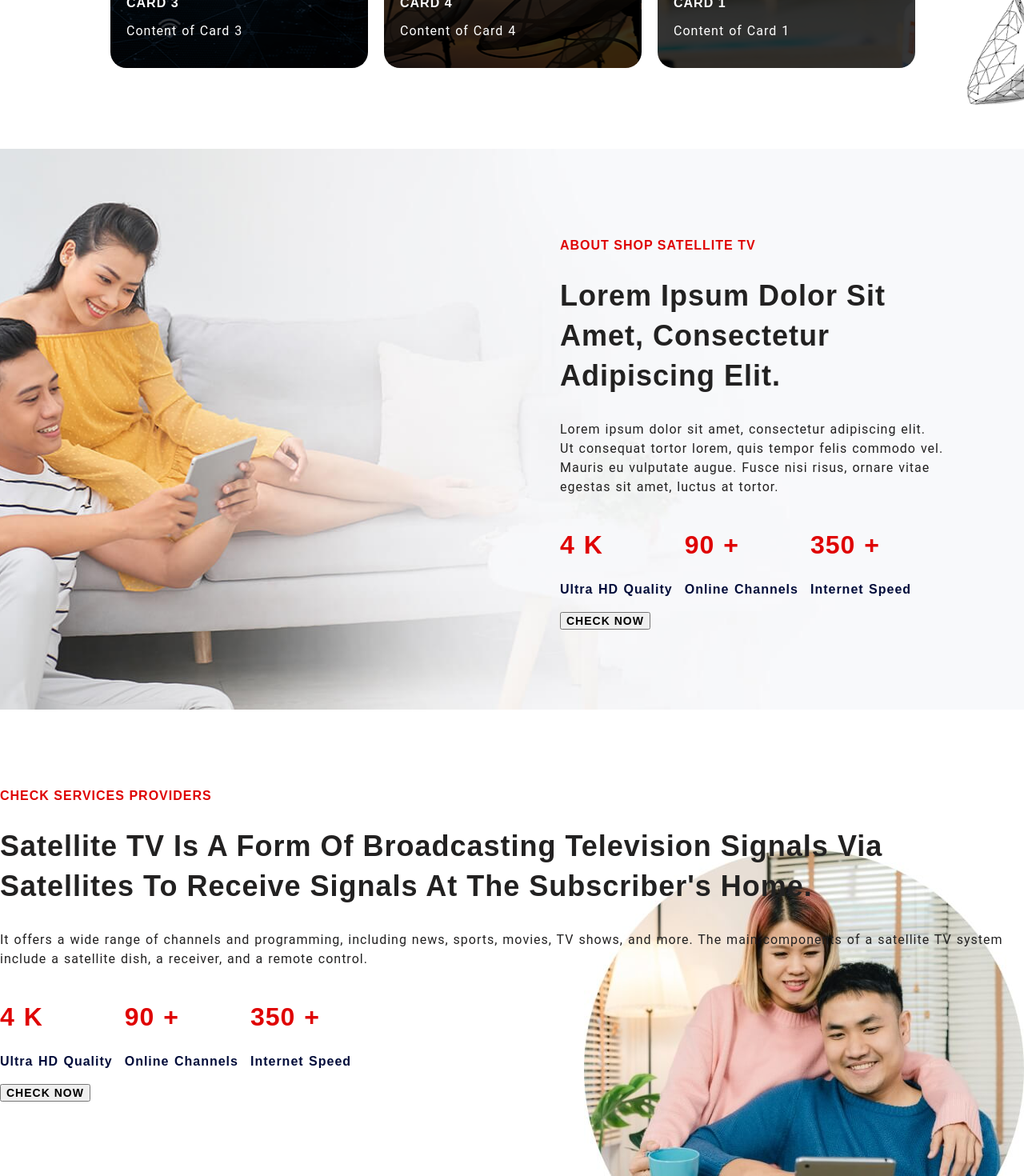
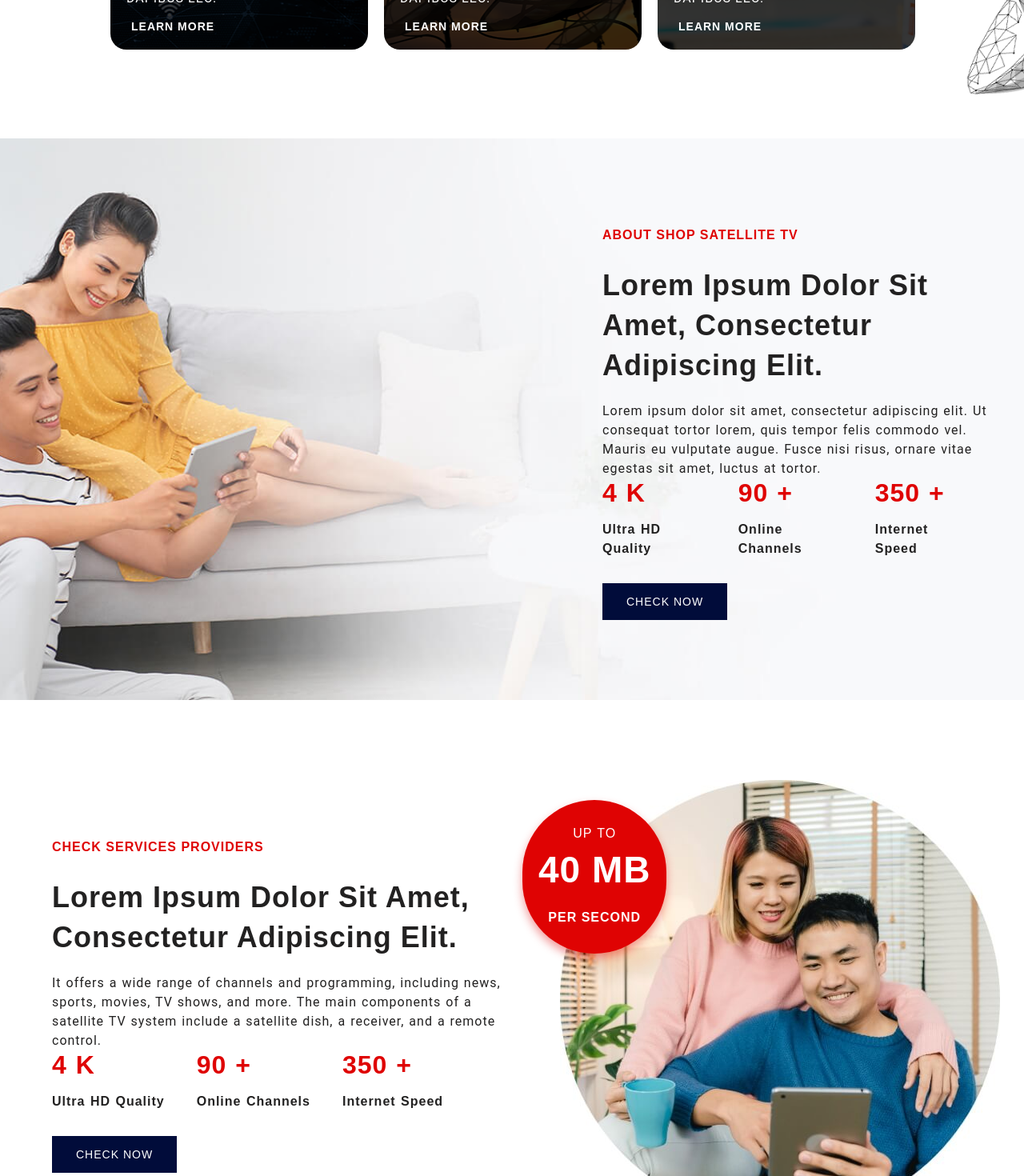
Before and after one commit to Sherdil07/CableTv, a React (Create React App) app: page / in a window 1280 px wide. Shown: the part 1330-2800 px from the top of the page at 80% size. Built offline with nearby package versions, Linux system fonts and the light colour scheme.

Commit message:
Design Upto Hero Section

```diff
--- a/src/pages/AboutSatteliteTv.jsx
+++ b/src/pages/AboutSatteliteTv.jsx
@@ -15,6 +15,10 @@ const AboutSatteliteTv = () => {
         }}
       >
         <div className="AboutContent">
+          <div className="LeftSide">
+
+          </div>
+          <div className="RightSide">
           <h2 className="title">ABOUT SHOP SATELLITE TV</h2>
           <h2 className="heading">
             Lorem ipsum dolor sit amet, consectetur adipiscing elit.
@@ -42,6 +46,8 @@ const AboutSatteliteTv = () => {
           <div className="btn">
             <button className="CheckNow">Check Now</button>
           </div>
+          </div>
+
         </div>
       </div>
     </div>
--- a/src/pages/ServiceProviders.jsx
+++ b/src/pages/ServiceProviders.jsx
@@ -1,25 +1,15 @@
 import React from "react";
-import ServiceProviderBG from "../assests/why-choose-sect.jpg";
+import ServiceImage from "../assests/why-choose-sect.jpg";
 import "../styles/ServiceProvider.css";
 
 const ServiceProvider = () => {
   return (
     <div className="ServiceProviderSection">
-      <div
-        className="ServiceProviderBG"
-        style={{
-          background: `url(${ServiceProviderBG}) `,
-          backgroundRepeat: "no-repeat",
-          backgroundPosition: "right",
-          marginTop: "100px",
-          //   backgroundSize: "cover",
-        }}
-      >
-        <div className="AboutContent">
+      <div className="AboutContent">
+        <div className="leftSide">
           <h2 className="title">CHECK SERVICES PROVIDERS</h2>
           <h2 className="heading">
-            Satellite TV is a form of broadcasting television signals via
-            satellites to receive signals at the subscriber's home.
+            Lorem ipsum dolor sit amet, consectetur adipiscing elit.
           </h2>
           <p>
             It offers a wide range of channels and programming, including news,
@@ -45,6 +35,14 @@ const ServiceProvider = () => {
             <button className="CheckNow">Check Now</button>
           </div>
         </div>
+        <div className="rightSide">
+          <div className="Counter">
+            <p>UP TO </p>
+            <h1>40 MB</h1>
+            <h2>PER Second</h2>
+          </div>
+          <img src={ServiceImage} alt="" />
+        </div>
       </div>
     </div>
   );
--- a/src/pages/ServiceSlider.jsx
+++ b/src/pages/ServiceSlider.jsx
@@ -9,7 +9,7 @@ import "slick-carousel/slick/slick.css";
 import "slick-carousel/slick/slick-theme.css";
 import Slider from "react-slick";
 
-const Slide = ({ image, title, description }) => {
+const Slide = ({ image, title, description, LearnMore }) => {
   return (
     <div className="slide">
       <div
@@ -19,6 +19,7 @@ const Slide = ({ image, title, description }) => {
       <div className="slide-content">
         <h3>{title}</h3>
         <p>{description}</p>
+        <button>{LearnMore}</button>
       </div>
     </div>
   );
@@ -73,23 +74,27 @@ const ServiceSlider = () => {
             <Slider {...sliderSettings} ref={sliderRef}>
               <Slide
                 image={CableTv}
-                title="Card 1"
-                description="Content of Card 1"
+                title="Cable Tv"
+                description="Lorem ipsum dolor sit amet, consectetur adipiscing elit. Ut elit tellus, luctus nec ullamcorper mattis, pulvinar dapibus leo."
+                LearnMore="Learn More"
               />
               <Slide
                 image={Cable}
-                title="Card 2"
-                description="Content of Card 2"
+                title="Cable Internet"
+                description="Lorem ipsum dolor sit amet, consectetur adipiscing elit. Ut elit tellus, luctus nec ullamcorper mattis, pulvinar dapibus leo."
+                LearnMore="Learn More"
               />
               <Slide
                 image={Satellite}
-                title="Card 3"
-                description="Content of Card 3"
+                title="Satellite Tv"
+                description="Lorem ipsum dolor sit amet, consectetur adipiscing elit. Ut elit tellus, luctus nec ullamcorper mattis, pulvinar dapibus leo."
+                LearnMore="Learn More"
               />
               <Slide
                 image={SatelliteTv}
-                title="Card 4"
-                description="Content of Card 4"
+                title="Satellite Internet"
+                description="Lorem ipsum dolor sit amet, consectetur adipiscing elit. Ut elit tellus, luctus nec ullamcorper mattis, pulvinar dapibus leo."
+                LearnMore="Learn More"
               />
             </Slider>
           </div>
--- a/src/styles/AboutSatellite.css
+++ b/src/styles/AboutSatellite.css
@@ -1,8 +1,30 @@
-.SatelliteBG {
-  padding-top: 100px;
-  padding-bottom: 100px;
-  padding-right: 100px;
-  padding-left: 700px;
+.SatelliteSection {
+  display: flex;
+  justify-content: center;
+}
+.LeftSide {
+  margin-left: 668px;
+  margin-right: 20px;
+}
+.figures {
+  display: flex;
+}
+.figures-1 {
+  margin-right: 40px;
+}
+.figures p:first-child {
+  color: #df0303;
+  font-family: "Montserrat", Sans-serif;
+  font-size: 32px;
+  font-weight: 700;
+  letter-spacing: 1px;
+}
+.figures p:last-child {
+  color: #222121;
+  font-family: "Montserrat", Sans-serif;
+  font-size: 16px;
+  font-weight: 600;
+  letter-spacing: 1px;
 }
 .AboutContent .title {
   color: #df0303;
@@ -36,23 +58,24 @@
   text-transform: initial;
   text-align: left;
 }
-.figures {
-  display: flex;
+
+.CheckNow {
+  margin-top: 15px;
+  font-family: "Montserrat", Sans-serif;
+  font-size: 14px;
+  font-weight: 500;
+  text-transform: uppercase;
+  letter-spacing: 1px;
+  fill: #fff;
+  color: #fff;
+  background-color: #010c3a;
+  border-radius: 0px 0px 0px 0px;
+  padding: 15px 30px 15px 30px;
+  border: 0px;
+  transition: transform 0.3s cubic-bezier(0.4, 0, 0.2, 1), background-color 0.3s;
 }
-.figures-1 {
-  margin-right: 15px;
+.CheckNow:hover {
+  transform: translateY(-5px);
+  background-color: #df0303;
+  box-shadow: 0 6px 12px rgba(223, 3, 3, 0.4);
 }
-.figures p:first-child {
-  color: #df0303;
-  font-family: "Montserrat", Sans-serif;
-  font-size: 32px;
-  font-weight: 700;
-  letter-spacing: 1px;
-}
-.figures p:last-child {
-  color: #010c3a;
-  font-family: "Montserrat", Sans-serif;
-  font-size: 16px;
-  font-weight: 600;
-  letter-spacing: 1px;
-}
--- a/src/styles/HeroSection.css
+++ b/src/styles/HeroSection.css
@@ -12,8 +12,9 @@
   cursor: pointer;
   width: 20%;
 }
-.searchBar {
+.HeroContent .searchBar {
   margin-top: 20px;
+  text-align: center;
 }
 input.searchBar {
   background-color: #ffffffbf;
@@ -22,14 +23,14 @@ input.searchBar {
   margin-right: 10px;
   width: 35%;
 }
-p {
+/* p {
   width: 90%;
   color: #222121;
   word-spacing: 1px;
   letter-spacing: 0.2px;
   font-weight: 100;
   text-transform: initial;
-}
+} */
 .title {
   color: #df0303;
   font-family: "Montserrat", Sans-serif;
@@ -45,12 +46,16 @@ p {
   font-weight: 700;
   line-height: 75px;
   letter-spacing: 1px;
+  margin-top: -10px;
 }
 p {
   width: 100%;
-  color: black;
-  word-spacing: 1px;
-  letter-spacing: 1.5px;
-  font-weight: 100;
-  text-transform: initial;
+  font-size: 16px;
+  color: white;
+  font-family: "Roboto", Sans-serif;
+  font-weight: 400;
+  letter-spacing: 1px;
+  line-height: 24px;
+  text-align: center;
+  margin-top: -10px;
 }
--- a/src/styles/Home.css
+++ b/src/styles/Home.css
@@ -32,7 +32,7 @@
   letter-spacing: 1px;
   text-align: left;
 }
-.mainContent .heroparagrapgh {
+.mainContent p {
   font-family: "Roboto", sans-serif;
   width: 90%;
   color: #222121;
@@ -53,13 +53,19 @@ input.searchBar {
   text-align: left;
 }
 .btn-findnow {
-  background-color: #df0303;
+  background-color: black;
   color: #ffffff;
   border: 0;
   padding: 12px;
   border-radius: 2px;
   cursor: pointer;
   width: 20%;
+  transition: transform 0.3s cubic-bezier(0.4, 0, 0.2, 1), background-color 0.3s;
+}
+.btn-findnow:hover {
+  transform: translateY(-5px);
+  background-color: #df0303;
+  box-shadow: 0 6px 12px rgba(223, 3, 3, 0.4);
 }
 .searchBar {
   margin-top: 20px;
--- a/src/styles/ServiceProvider.css
+++ b/src/styles/ServiceProvider.css
@@ -1,3 +1,53 @@
 .ServiceProviderBG {
   height: 700px;
 }
+
+.AboutContent {
+  display: flex;
+  justify-content: center;
+  align-items: center;
+  padding-top: 100px;
+  padding-bottom: 100px;
+  margin-left: 65px;
+  margin-right: 30px;
+}
+.leftSide {
+  margin-right: 40px;
+}
+.Counter {
+  background: #df0303;
+  padding: 20px;
+  border-radius: 106px;
+  position: absolute;
+  left: -47px;
+  top: 25px;
+  box-shadow: 0 6px 12px rgba(223, 3, 3, 0.4);
+}
+.Counter p {
+  text-align: center;
+  color: white;
+  font-size: 16px;
+  line-height: 24px;
+  font-family: "Montserrat", Sans-serif;
+  margin-top: 10px;
+}
+.Counter h1 {
+  text-align: center;
+  font-family: "Montserrat", Sans-serif;
+  font-size: 46px;
+  font-weight: 700;
+  letter-spacing: 1px;
+  color: white;
+  margin-top: -10px;
+}
+.Counter h2 {
+  text-align: center;
+  color: white;
+  font-size: 16px;
+  line-height: 24px;
+  font-family: "Montserrat", Sans-serif;
+  margin-top: -10px;
+}
+.rightSide {
+  position: relative;
+}
--- a/src/styles/Services.css
+++ b/src/styles/Services.css
@@ -57,6 +57,16 @@
   line-height: 20px;
   text-align: left;
 }
+.slide-content button {
+  background: none;
+  border: none;
+  color: white;
+  transition: transform 0.3s cubic-bezier(0.4, 0, 0.2, 1), background-color 0.3s;
+}
+.slide-content button:hover {
+  color: white;
+  transform: translateY(-5px);
+}
 .heroContent .heading {
   color: #df0303;
   font-family: "Montserrat", Sans-serif;
```
